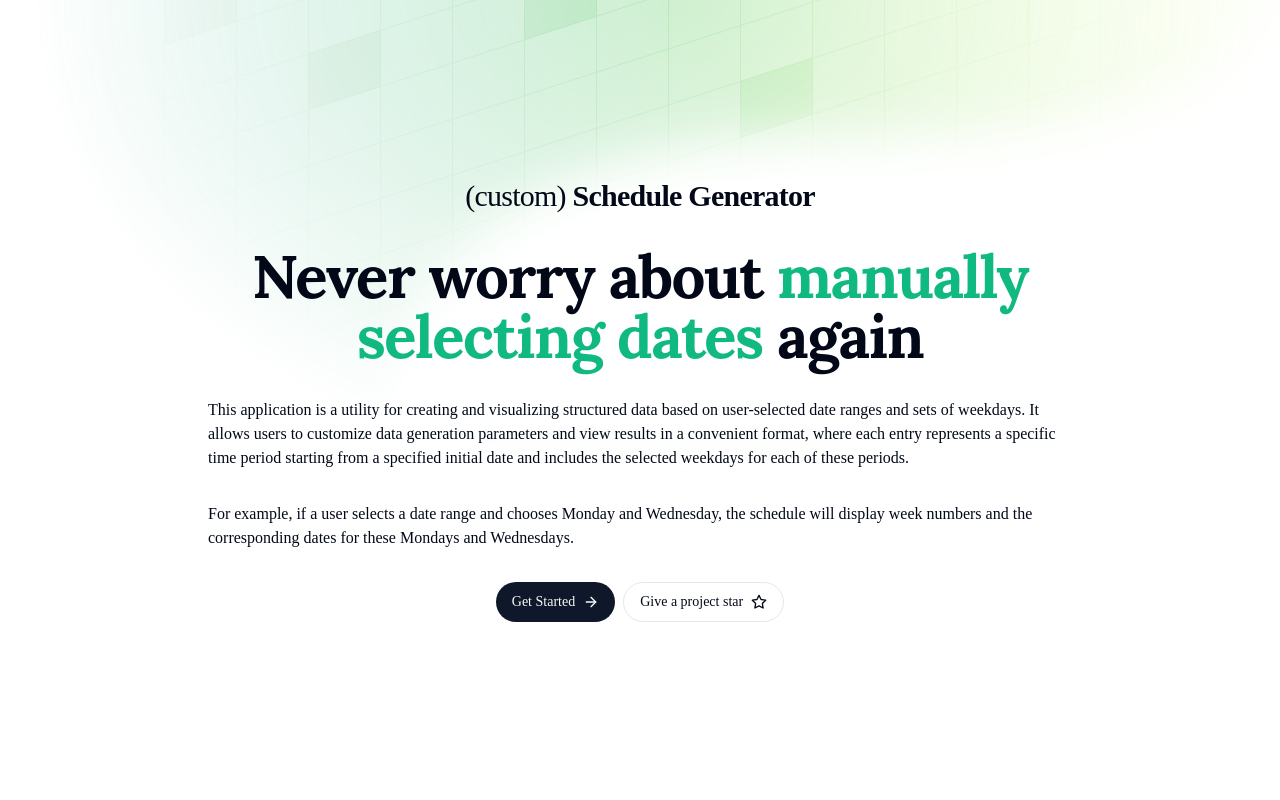
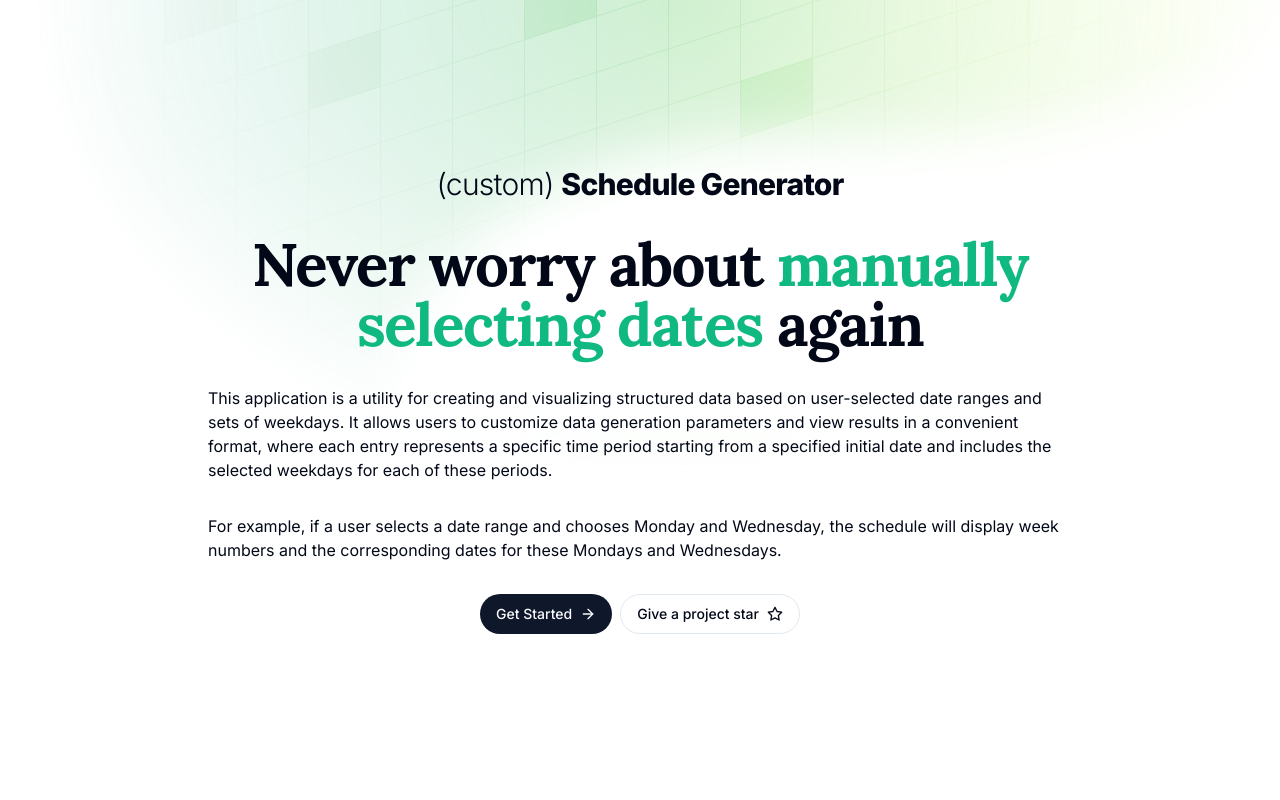
Before and after one commit to Valik3201/nextjs-schedule-generator, a Next.js app: page / in a window 1280 px wide. Shown: the top 800 px of the page. Built offline with nearby package versions, Linux system fonts and the light colour scheme.

Commit message:
style(tailwind): Updated tailwind.config by adding font-serif (Lora)

```diff
--- a/tailwind.config.ts
+++ b/tailwind.config.ts
@@ -21,7 +21,8 @@ const config = {
     },
     extend: {
       fontFamily: {
-        sans: ["var(--font-sans)", ...fontFamily.sans],
+        sans: ["var(--font-inter)", ...fontFamily.sans],
+        serif: ["var(--font-lora)", ...fontFamily.sans],
       },
       colors: {
         border: "hsl(var(--border))",
```
